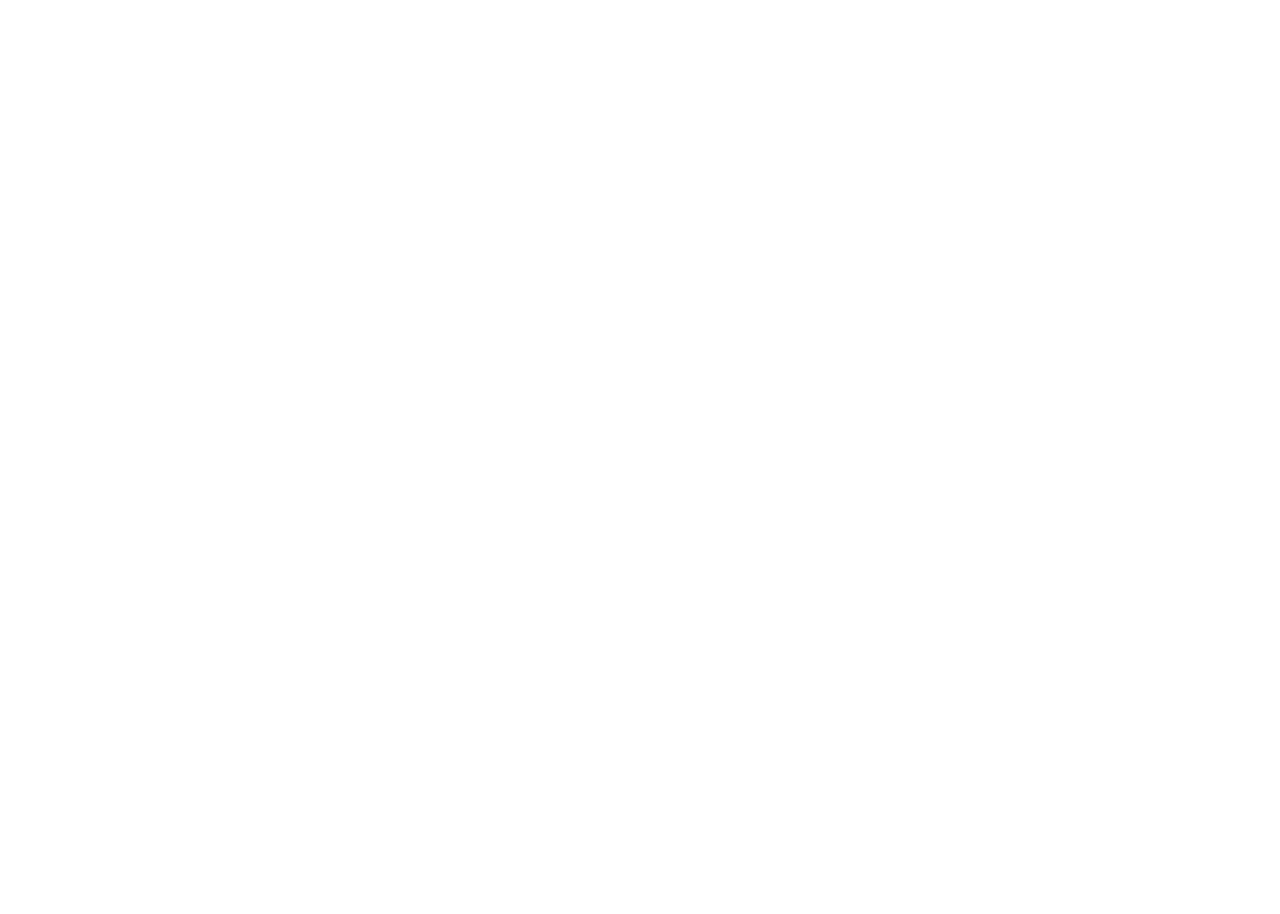
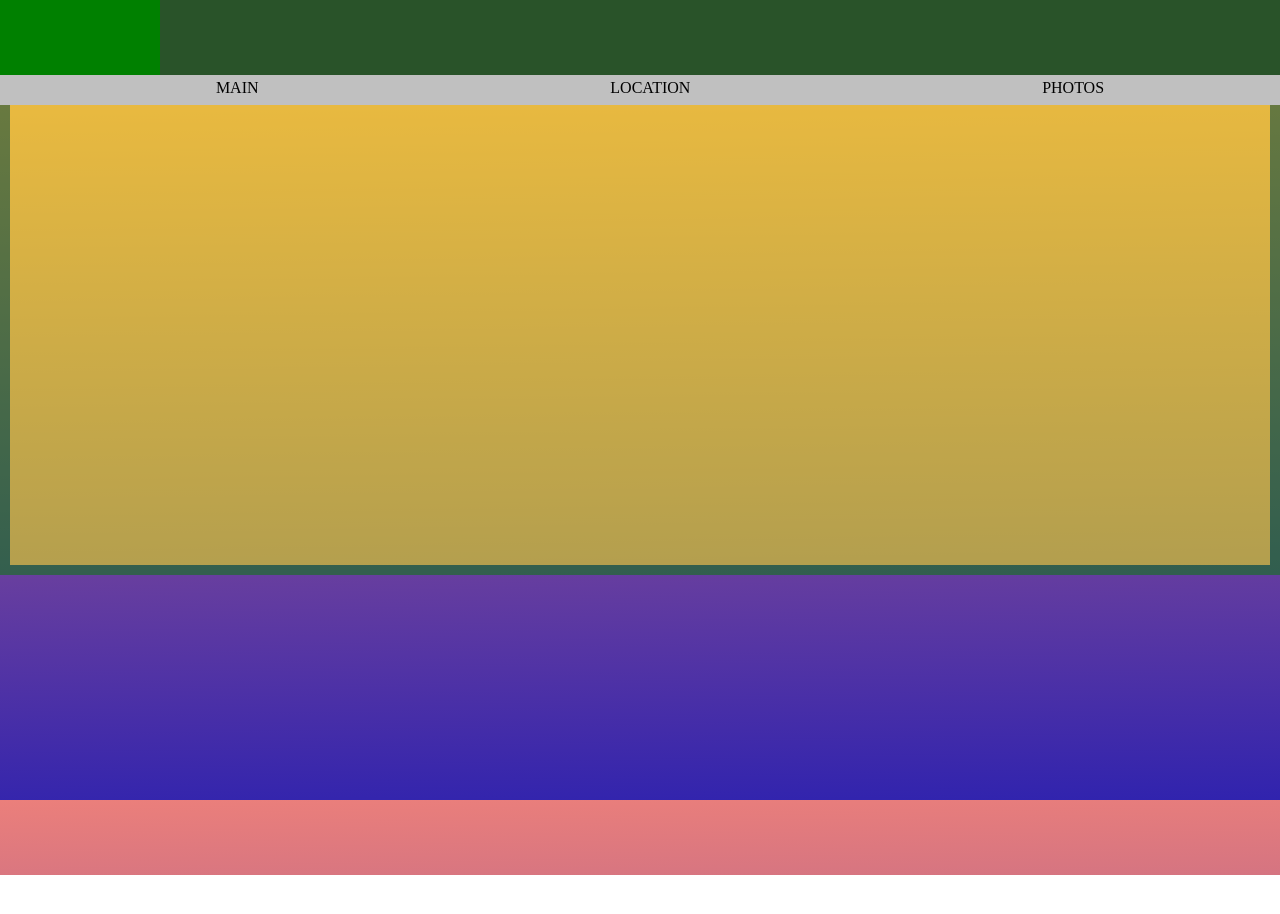
Before and after one commit to Walltricker/Wedding-Website, a plain HTML site: page index.html in a window 1280 px wide. Before the commit the page ends 800 px from the top, so only its background shows below. Drawn offline with Linux system fonts and the light colour scheme.

Commit message:
Adding in some styling

```diff
--- a/Style.css
+++ b/Style.css
@@ -2,7 +2,154 @@ html {
     height: 100%;
 }
 
+/*
+=======================================================================
+Body Conent
+=======================================================================
+*/
+
 body {
     height: 100%;
-    background-color: blueviolet;
+    margin: 0;
+
+    background-image: linear-gradient(359deg, #3023ae, #eb7f7b);
+    background-repeat: no-repeat;
+    background-attachment: fixed;
 }
+
+/*
+-_-_-_-_-_-_-_-_-_-_-_-_-_-_-_-_-_-_-_-_-_-_-_-_-_-_-_-_-_-_-_-_-_-_-_-
+    Header Section
+-‾-‾-‾-‾-‾-‾-‾-‾-‾-‾-‾-‾-‾-‾-‾-‾-‾-‾-‾-‾-‾-‾-‾-‾-‾-‾-‾-‾-‾-‾-‾-‾-‾-‾-‾-
+*/
+
+header {
+    /* ¦¦¦ Positioning ¦¦¦  */
+    position: fixed;
+    z-index: 10;
+    top: 0;
+
+    /* ¦¦¦ Sizing  ¦¦¦  */
+    height: 75px;
+    width: 100%;
+    background-color: rgb(41, 83, 41);
+
+    /* ¦¦¦ Display  ¦¦¦  */
+    display: grid;
+    grid-template: 1fr/ repeat(8, 1fr);
+    grid-template-areas:
+    'logo . . . . . . .';
+
+    /* Design */
+    border-bottom: 5px solid silver;
+
+    /*
+    Displays on page as:
+    [Logo][   ][   ][   ][   ][   ][   ][   ]   @1fr 75px
+    */
+
+}
+
+
+.breadcrumb {
+    display: none;
+}
+
+header .logo {
+    background: green;
+    grid-area: logo;
+}
+
+header:hover{
+    /* ¦¦¦ Positioning ¦¦¦  */
+    position: fixed;
+    z-index: 10;
+    top: 0;
+
+    /* ¦¦¦ Sizing  ¦¦¦  */
+    height: 100px;
+    width: 100%;
+    background-color: rgb(41, 83, 41);
+
+    /* ¦¦¦ Display  ¦¦¦  */
+    display: grid;
+    grid-template: 3fr 1fr / repeat(8, 1fr);
+    grid-template-areas:
+    'logo . . . . . . .'
+    'nav nav nav nav nav nav nav nav ';
+
+    /*
+    Displays on page as:
+    [Logo][   ][   ][   ][   ][   ][   ][   ]   @3fr
+    [Nav                                    ]   @1fr
+    */
+
+    .breadcrumb{
+    background: silver;
+    grid-area: nav;
+    display: flex;
+    };
+
+}
+
+
+/* ....................................................................
+    Navigation Bar
+.....................................................................*/
+.breadcrumb ul {
+    flex: 1;
+    margin: 0;
+    display: flex;
+    justify-content: space-around;
+
+}
+
+.breadcrumb ul li {
+    margin: 0;
+    display: inline-flex;
+    align-items: center;
+    justify-content: right;
+}
+
+
+/*
+-_-_-_-_-_-_-_-_-_-_-_-_-_-_-_-_-_-_-_-_-_-_-_-_-_-_-_-_-_-_-_-_-_-_-_-
+   Main Section
+-‾-‾-‾-‾-‾-‾-‾-‾-‾-‾-‾-‾-‾-‾-‾-‾-‾-‾-‾-‾-‾-‾-‾-‾-‾-‾-‾-‾-‾-‾-‾-‾-‾-‾-‾-
+*/
+
+main {
+    min-height: 100%;
+    max-height: fit-content;
+}
+
+.content {
+    margin-top: 75px;
+    min-height: 100%;
+    max-height: fit-content;
+    background-color: blue;
+    opacity: 0.5;
+
+    display: grid;
+    grid-template: fit-content 500px 500px / 1fr;
+
+    grid-auto-rows: 500px;
+
+    row-gap: 10px;
+}
+
+.content .article {
+    background-color: yellow;
+    border: 10px solid green;
+}
+
+
+/*
+-_-_-_-_-_-_-_-_-_-_-_-_-_-_-_-_-_-_-_-_-_-_-_-_-_-_-_-_-_-_-_-_-_-_-_-
+   Footer Section
+-‾-‾-‾-‾-‾-‾-‾-‾-‾-‾-‾-‾-‾-‾-‾-‾-‾-‾-‾-‾-‾-‾-‾-‾-‾-‾-‾-‾-‾-‾-‾-‾-‾-‾-‾-
+*/
+footer {
+    height: 5%;
+    background-color: white;
+}
--- a/index.html
+++ b/index.html
@@ -1,11 +1,32 @@
 <!DOCTYPE html>
 <html lang="en">
+
 <head>
     <meta charset="UTF-8">
     <meta name="viewport" content="width=device-width, initial-scale=1.0">
+    <link rel="stylesheet" href="./style.css">
     <title>Document</title>
 </head>
+
 <body>
+    <header>
+        <div class="logo"></div>
+        <nav class="breadcrumb">
+            <ul>
+                <li class="ML">MAIN</li>
+                <li>LOCATION</li>
+                <li>PHOTOS</li>
+            </ul>
+        </nav>
+
+    </header>
+    <main>
+        <div class="content">
+            <div class="article"></div>
+        </div>
+    </main>
+    <footer></footer>
 
 </body>
+
 </html>
```
